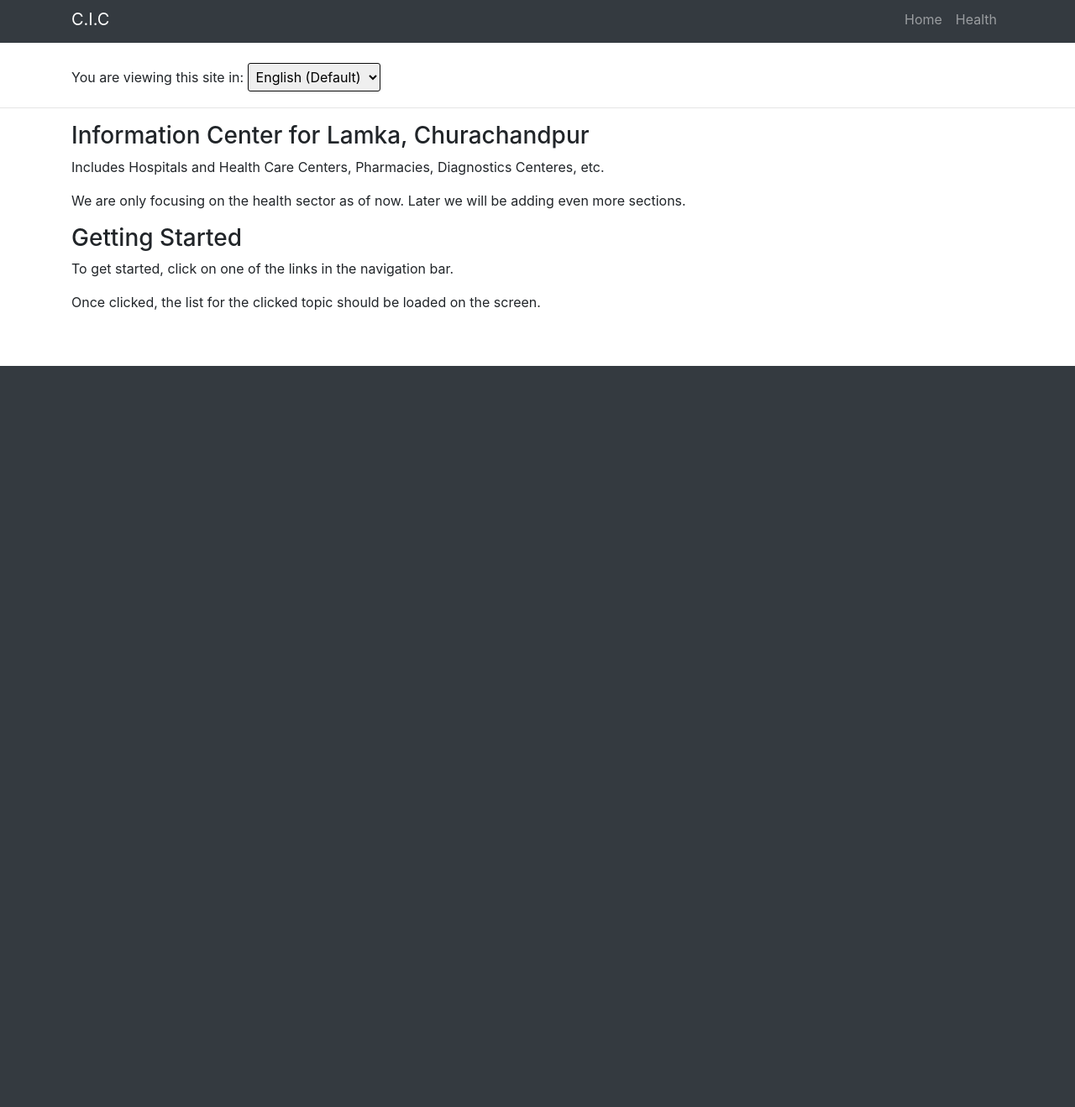
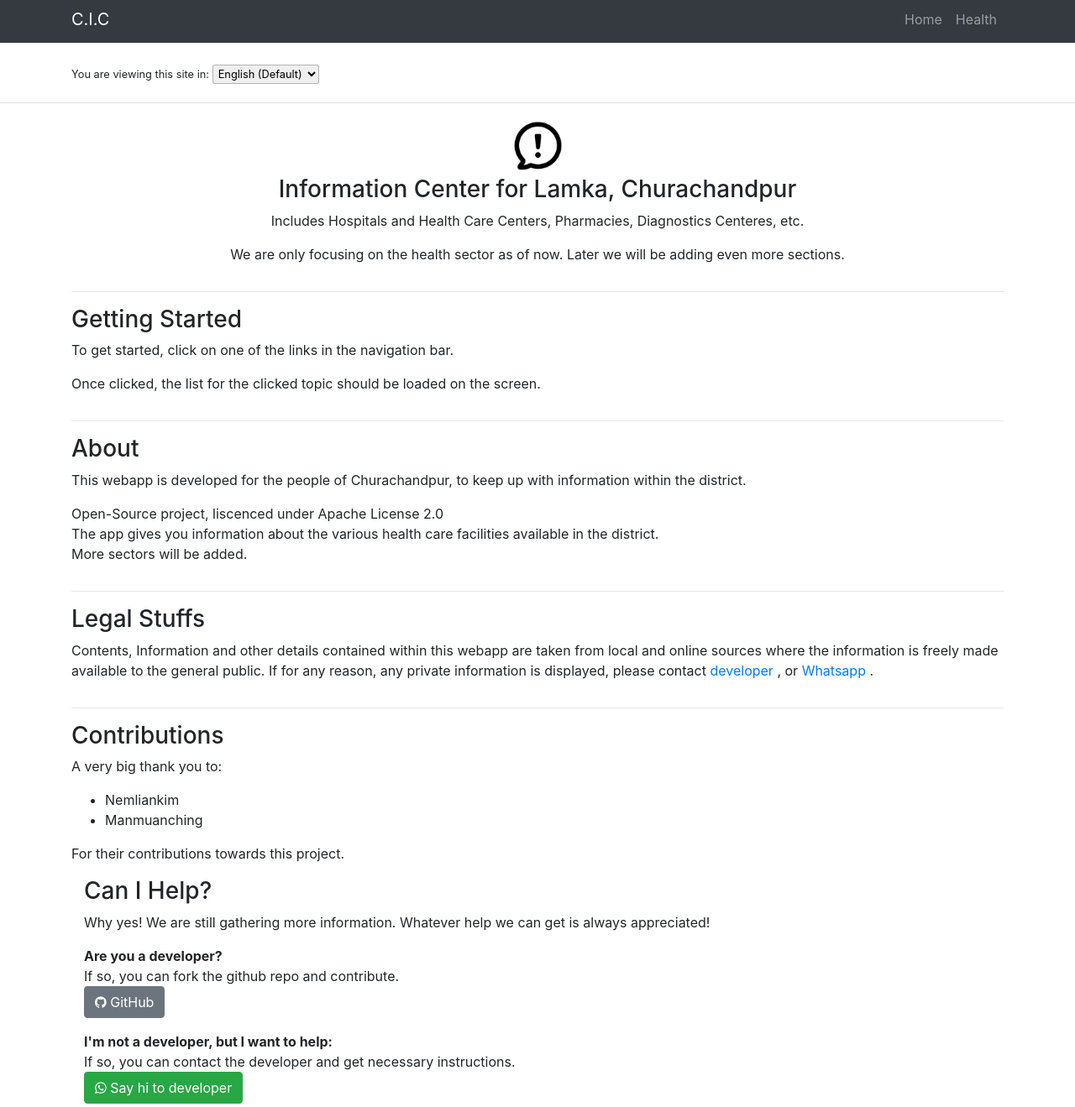
Before and after one commit to JoeSwanTonsing/cic_web, a plain HTML site: page index.html in a window 1280 px wide. Shown: the part 5-1324 px from the top of the page at 84% size. Before the commit the page ends 800 px from the top, so only its background shows below. Drawn offline with nearby package versions, Linux system fonts and the light colour scheme.

Commit message:
major
Major update to the home

```diff
--- a/index.html
+++ b/index.html
@@ -52,8 +52,8 @@
       -ms-overflow-style: -ms-autohiding-scrollbar;
     }
     .justselect{
-      padding: 5px;
-      border: 1px solid #0c0c0c;
+      padding: 2px;
+      border: 1px solid #42424259;
       border-radius: 3px;
     }
     .card-title a{
@@ -120,11 +120,11 @@
   <div class="container" id="top">
     <div class="row mt-3">
       <div class="col-lg-12 col-sm-12">
-        <label for="lang">You are viewing this site in:</label>
+        <small><label for="lang">You are viewing this site in:</label>
         <select name="lang" id="lang" class="justselect">
           <option value="en" selected="true">English (Default)</option>
           <!-- <option value="pai">Paite</option> -->
-        </select>
+        </select></small>
       </div>
     </div>
   </div>
@@ -132,18 +132,59 @@
 
   <div id="home" class="home_container">
     <div class="container">
-      <div class="row">
+      <div class="row text-center">
         <div class="col-md-12">
+          <img src="icons/android-icon-192x192.png" class="img img-fluid" width="70"><br>
           <h3>Information Center for Lamka, Churachandpur</h3>
           <p> Includes Hospitals and Health Care Centers, Pharmacies, Diagnostics Centeres, etc.</p>
           <p> We are only focusing on the health sector as of now. Later we will be adding even more sections. </p>
         </div>
       </div>
+      <hr>
       <div class="row">
         <div class="col-md-12">
           <h3>Getting Started</h3>
           <p> To get started, click on one of the links in the navigation bar.</p>
           <p> Once clicked, the list for the clicked topic should be loaded on the screen.</p>
+        </div>
+      </div>
+      <hr>
+      <div class="row">
+        <div class="col-md-12">
+          <h3>About</h3>
+          <p> This webapp is developed for the people of Churachandpur, to keep up with information within the district.</p>
+          <p> Open-Source project, liscenced under Apache License 2.0 <br>
+              The app gives you information about the various health care facilities available in the district.<br> More sectors will be added.
+          </p>
+        </div>
+      </div>
+      <hr>
+      <div class="row">
+        <div class="col-md-12">
+          <h3>Legal Stuffs</h3>
+          <p> Contents, Information and other details contained within this webapp are taken from local and online sources where the information is freely made available to the general public. If for any reason, any private information is displayed, please contact <a href="mailto:suanasdf@gmail.com" target="_blank" title="Send Mail to Developer"> developer </a>, or <a href="https://wa.me/8731028154"> Whatsapp </a>.
+          </p>
+        </div>
+      </div>
+      <hr>
+      <div class="row">
+        <div class="col-md-12">
+          <h3>Contributions</h3>
+          <p>
+            A very big thank you to:<br>
+            <ul>
+              <li>Nemliankim</li>
+              <li>Manmuanching</li>
+            </ul>
+            For their contributions towards this project.
+          </p>
+        </div>
+      </div>
+      <div class="col-md-12">
+          <h3>Can I Help?</h3>
+          <p> Why yes! We are still gathering more information. Whatever help we can get is always appreciated!</p>
+          <p><strong>Are you a developer?</strong><br> If so, you can fork the github repo and contribute.<br><a href="https://github.com/JoeSwanTonsing/cic" title="Go Fork!" target="_blank" class="btn btn-secondary"> <i class="fa fa-github" aria-hidden="true"></i>&nbsp;GitHub</a></p>
+          <p><strong>I'm not a developer, but I want to help:</strong><br> If so, you can contact the developer and get necessary instructions.<br><a href="https://wa.me/8731028154" class="btn btn-success"><i class="fa fa-whatsapp" aria-hidden="true"></i>&nbsp;Say hi to developer </a></p>
         </div>
       </div>
     </div>
@@ -414,7 +455,7 @@
               <!-- Diagnostic Center 3 -->
               <div class="mt-4">
                 <div class="card">
-                  <h5 class="card-header">Omega diagnostic centre</h5>
+                  <h5 class="card-header">Omega Diagnostic Centre</h5>
                   <div class="card-body">
                     <p class="card-title"><i class="fa fa-map-marker text-success" aria-hidden="true"></i>&nbsp; IB road, Hiangtam Lamka Near Lamka Nursing Home, Churachandpur, Manipur 795128</p>
                     <p class="card-text"><strong>Services</strong><br>
```
